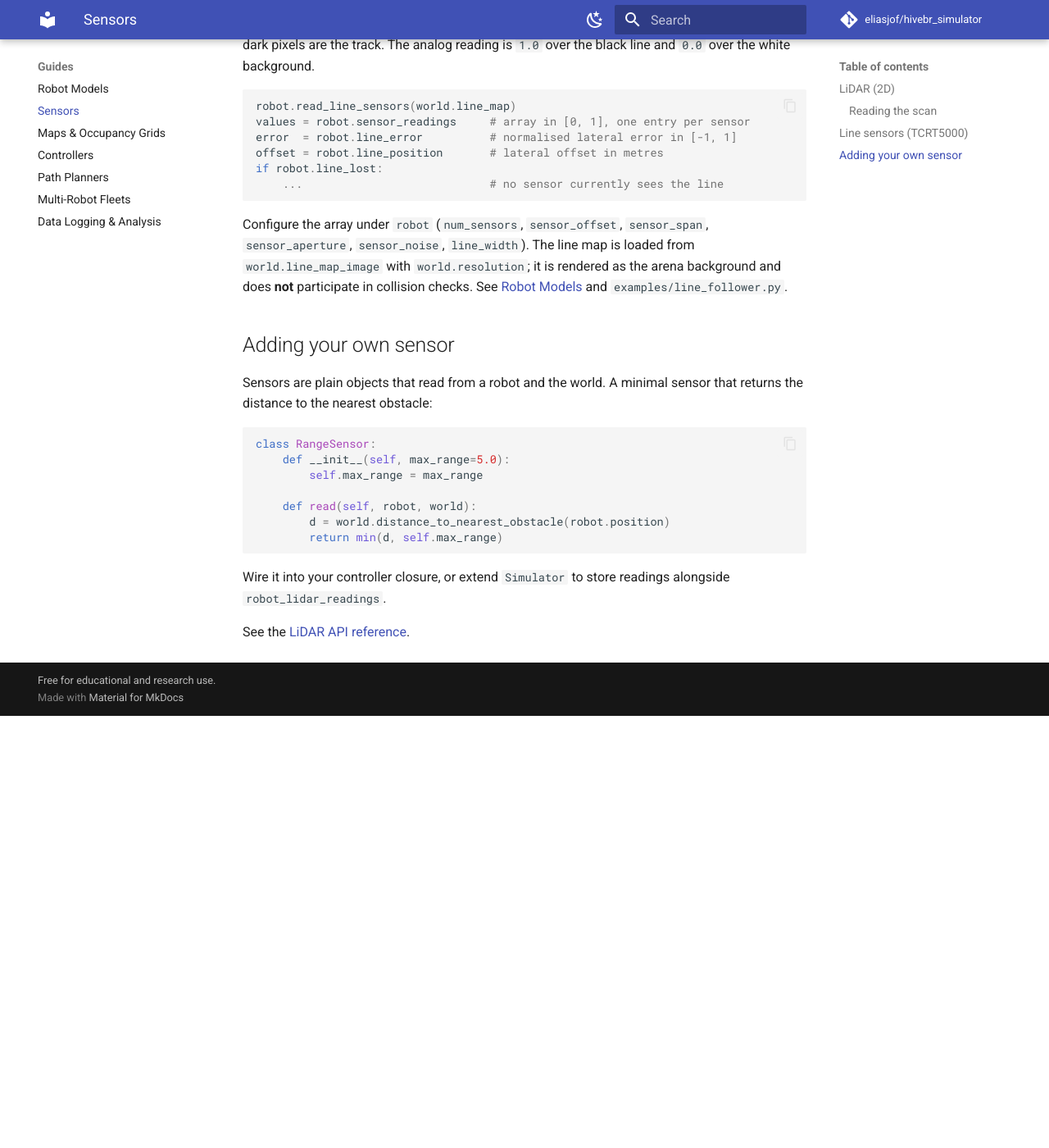
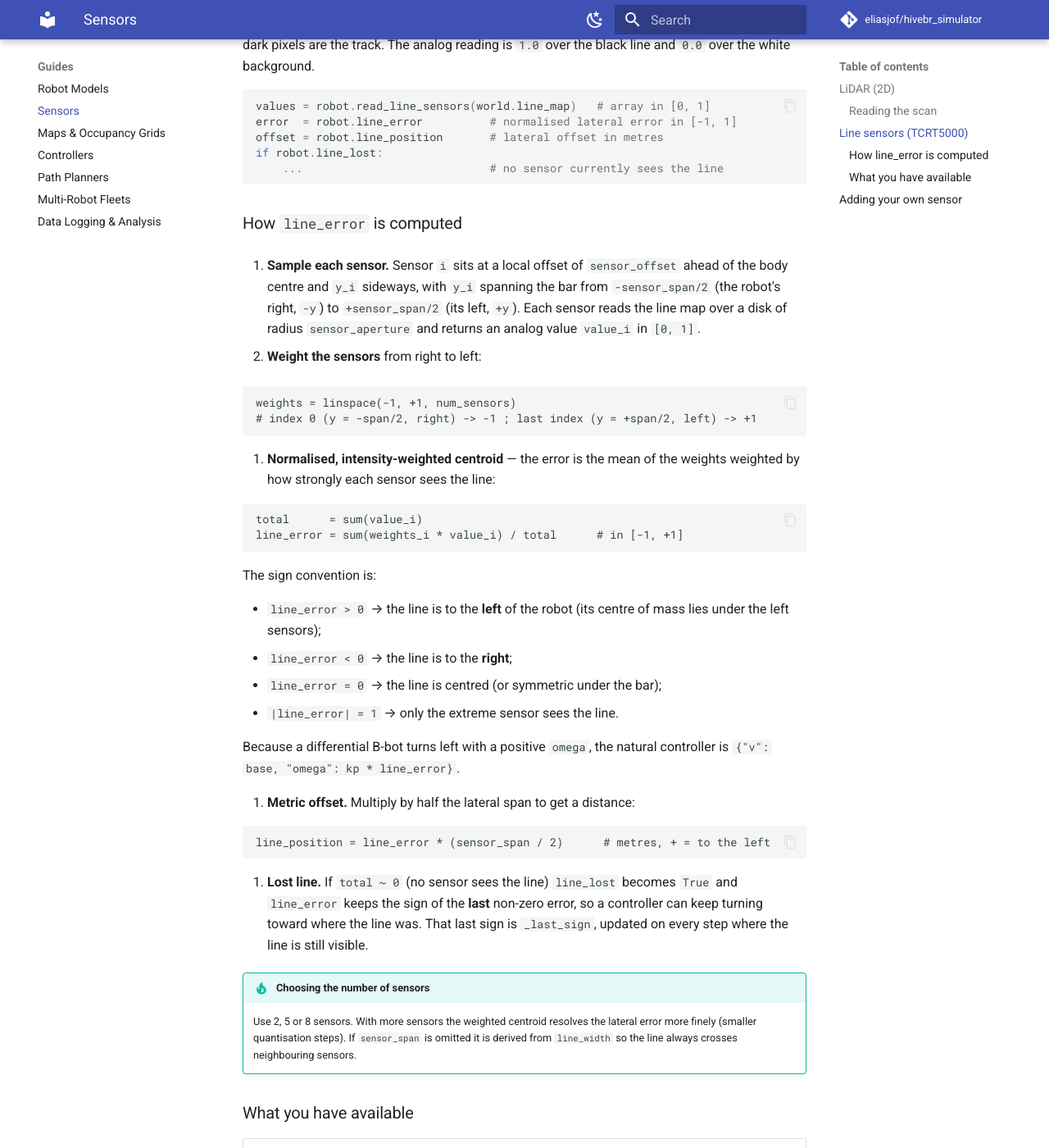
Before and after one commit to eliasjof/hivebr_simulator, an MkDocs documentation site: the page built from docs/sensors.md, in a window 1280 px wide and 1400 px high, scrolled down 1309 px. Shown: the whole window at 82% size. Built offline with MkDocs 1.6.1 and Material for MkDocs 9.7.7, drawn with Linux system fonts in a browser that asks for light colours; comment, search, counter and statistics services are not loaded; before the commit the page ends 2182 px from its top, so only the background shows below that; some of the changed text lies outside the part shown.

````diff
--- a/docs/sensors.md
+++ b/docs/sensors.md
@@ -58,13 +58,82 @@ from a **line map**: a grayscale image whose dark pixels are the track. The
 analog reading is `1.0` over the black line and `0.0` over the white background.
 
 ```python
-robot.read_line_sensors(world.line_map)
-values = robot.sensor_readings     # array in [0, 1], one entry per sensor
+values = robot.read_line_sensors(world.line_map)   # array in [0, 1]
 error  = robot.line_error          # normalised lateral error in [-1, 1]
 offset = robot.line_position       # lateral offset in metres
 if robot.line_lost:
     ...                            # no sensor currently sees the line
 ```
+
+### How `line_error` is computed
+
+1. **Sample each sensor.** Sensor `i` sits at a local offset of
+   `sensor_offset` ahead of the body centre and `y_i` sideways, with
+   `y_i` spanning the bar from `-sensor_span/2` (the robot's right, `-y`) to
+   `+sensor_span/2` (its left, `+y`). Each sensor reads the line map over a
+   disk of radius `sensor_aperture` and returns an analog value
+   `value_i` in `[0, 1]`.
+
+2. **Weight the sensors** from right to left:
+
+   ```text
+   weights = linspace(-1, +1, num_sensors)
+   # index 0 (y = -span/2, right) -> -1 ; last index (y = +span/2, left) -> +1
+   ```
+
+3. **Normalised, intensity-weighted centroid** — the error is the mean of the
+   weights weighted by how strongly each sensor sees the line:
+
+   ```text
+   total      = sum(value_i)
+   line_error = sum(weights_i * value_i) / total      # in [-1, +1]
+   ```
+
+   The sign convention is:
+
+   - `line_error > 0` → the line is to the **left** of the robot (its centre of
+     mass lies under the left sensors);
+   - `line_error < 0` → the line is to the **right**;
+   - `line_error = 0` → the line is centred (or symmetric under the bar);
+   - `|line_error| = 1` → only the extreme sensor sees the line.
+
+   Because a differential B-bot turns left with a positive `omega`, the natural
+   controller is `{"v": base, "omega": kp * line_error}`.
+
+4. **Metric offset.** Multiply by half the lateral span to get a distance:
+
+   ```text
+   line_position = line_error * (sensor_span / 2)      # metres, + = to the left
+   ```
+
+5. **Lost line.** If `total ~ 0` (no sensor sees the line) `line_lost` becomes
+   `True` and `line_error` keeps the sign of the **last** non-zero error, so a
+   controller can keep turning toward where the line was. That last sign is
+   `_last_sign`, updated on every step where the line is still visible.
+
+!!! tip "Choosing the number of sensors"
+    Use 2, 5 or 8 sensors. With more sensors the weighted centroid resolves the
+    lateral error more finely (smaller quantisation steps). If `sensor_span` is
+    omitted it is derived from `line_width` so the line always crosses
+    neighbouring sensors.
+
+### What you have available
+
+| Attribute / method | Description |
+| ------------------ | ----------- |
+| `robot.read_line_sensors(line_map)` | Samples the array and updates the fields below; returns the values. |
+| `robot.sensor_readings` | `numpy` array in `[0, 1]`, one entry per sensor (`1` = line). |
+| `robot.line_error` | Normalised lateral error in `[-1, +1]`; **positive = line to the left**. |
+| `robot.line_position` | Lateral offset in **metres** (`line_error * sensor_span / 2`); positive = left. |
+| `robot.line_lost` | `True` when no sensor sees the line (error keeps the last sign). |
+| `robot.num_sensors` | Number of sensors. |
+| `robot.sensor_offset` | Forward distance of the bar from the body centre (m). |
+| `robot.sensor_span` | Total lateral span of the bar (m). |
+| `robot.sensor_aperture` | Radius of the area sampled by each sensor (m). |
+| `robot.sensor_weights` | The weights used in the centroid (`linspace(-1, 1, N)`). |
+| `robot.sensor_local` | Local `(x, y)` of each sensor on the robot body. |
+| `robot.sensor_world_position(i)` | World `(x, y)` of sensor `i`. |
+| `robot.line_threshold` | Reading above which a sensor counts as "on the line". |
 
 Configure the array under `robot` (`num_sensors`, `sensor_offset`,
 `sensor_span`, `sensor_aperture`, `sensor_noise`, `line_width`). The line map is
````
Also changed, not shown: docs/examples/decentralized.md (+4 -0 lines), docs/examples/decentralized_multiprocess.md (added, +74 -0 lines).
